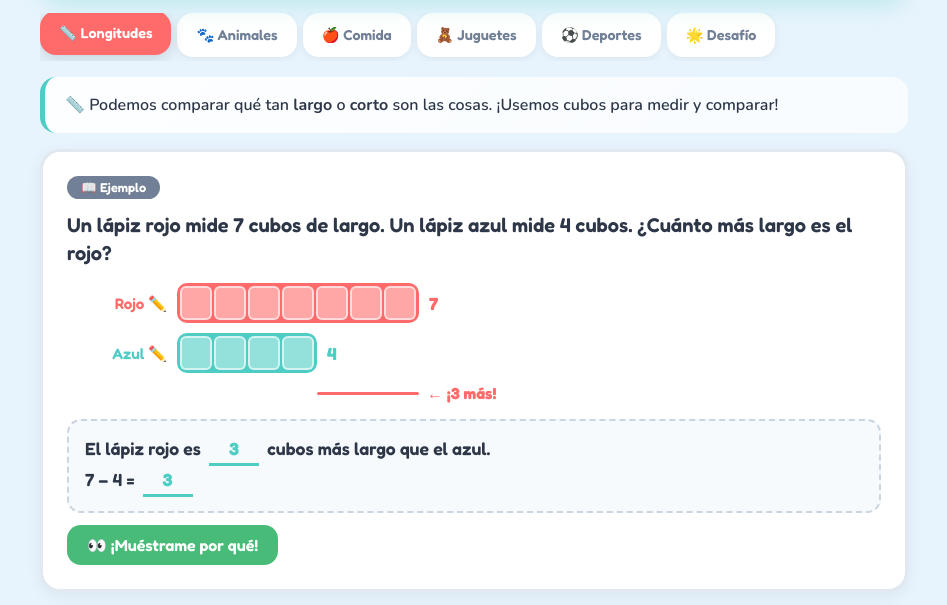
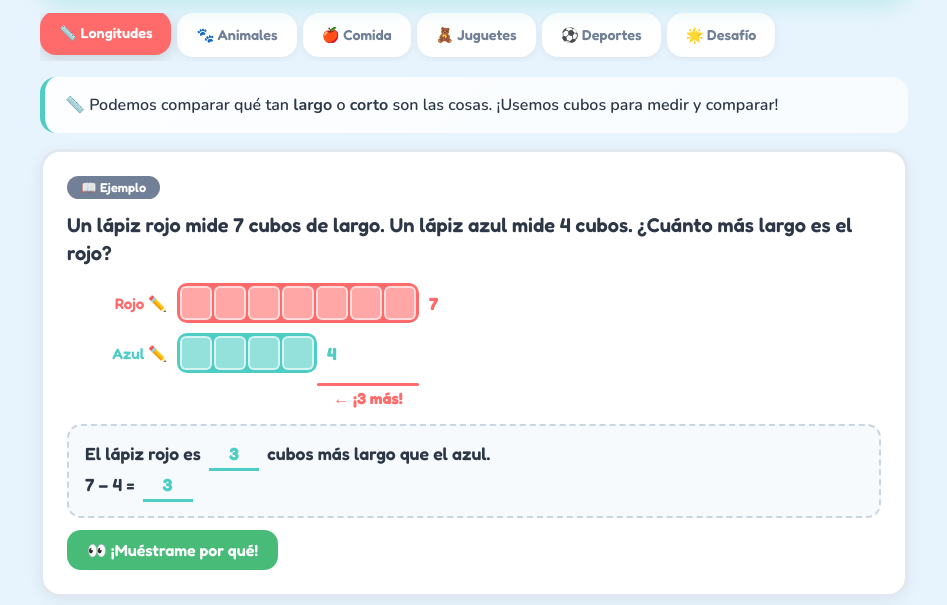
Before and after one commit to bancroft-primero/bancroft-newsletter, a plain HTML site: page nl-f2049c43/apps/comparison.html in a window 1280 px wide. Shown: the part 116-721 px from the top of the page, without its empty margins (166-1113 px from the left). Drawn offline with nearby package versions, Linux system fonts and the light colour scheme.

Commit message:
Stack bracket label below line instead of beside it
Prevents the difference line from being squeezed on narrow
screens. Text now sits centered below the full-width line.

Co-Authored-By: Claude Opus 4.6 <noreply@anthropic.com>

```diff
--- a/nl-f2049c43/apps/comparison.html
+++ b/nl-f2049c43/apps/comparison.html
@@ -34,8 +34,8 @@ body{font-family:'Nunito',sans-serif;background:#E8F4FD;color:#2D3748;min-height
 .bu{display:flex;height:100%;gap:2px;padding:3px}
 .bx{width:32px;height:100%;border-radius:6px;background:rgba(255,255,255,.4);border:2px solid rgba(255,255,255,.6)}
 .bc{font-family:'Fredoka',sans-serif;font-weight:700;font-size:1.1rem;min-width:30px}
-.db{display:flex;align-items:center;margin:8px 0 8px 0;gap:8px}
-.dl{height:3px;border-radius:2px;background:#FF6B6B}
+.db{display:flex;flex-direction:column;align-items:center;margin:8px 0 8px 0;gap:2px}
+.dl{height:3px;border-radius:2px;background:#FF6B6B;width:100%}
 .dt{font-family:'Fredoka',sans-serif;font-weight:700;font-size:1rem;color:#FF6B6B;white-space:nowrap}
 .ec{display:flex;gap:24px;justify-content:center;flex-wrap:wrap;margin:16px 0}
 .eg{text-align:center}
@@ -382,7 +382,7 @@ var shorterBar=bars[0].offsetWidth<bars[1].offsetWidth?bars[0]:bars[1];
 var barLeft=longerBar.offsetLeft;
 var shorterW=shorterBar.offsetWidth;
 db.style.marginLeft=barLeft+shorterW+'px';
-db.querySelector('.dl').style.width=(longerBar.offsetWidth-shorterW)+'px';
+db.style.width=(longerBar.offsetWidth-shorterW)+'px';
 })}
 
 function ST(i){AT=i;document.querySelectorAll('.tc').forEach(function(e){e.classList.remove('on')});document.querySelectorAll('.tb').forEach(function(e){e.classList.remove('on')});var t=document.getElementById('t'+i);if(t)t.classList.add('on');var b=document.querySelector('.tb[data-t="'+i+'"]');if(b)b.classList.add('on')}
```
